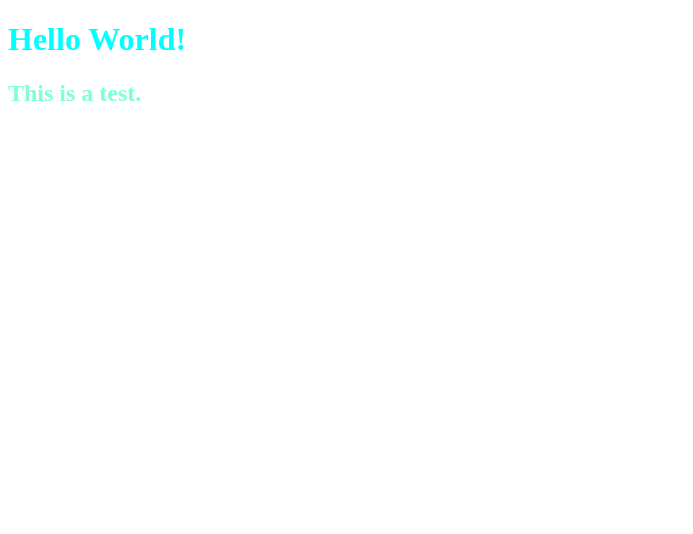
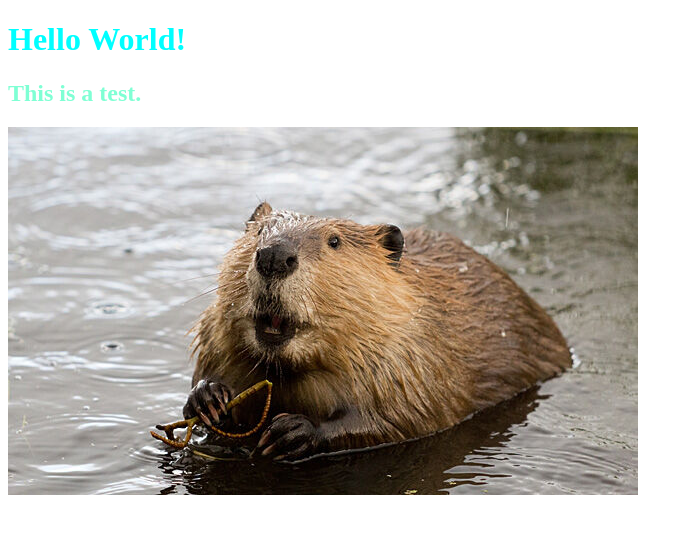
Before and after one commit to Camillaatek/WCT-CA1, a plain HTML site: page index.html in a window 1280 px wide. Shown: the whole page, without its empty margins (0-693 px from the left). Drawn offline with Linux system fonts and the light colour scheme.

Commit message:
Update index.html

```diff
--- a/index.html
+++ b/index.html
@@ -14,6 +14,6 @@
     <h2 style="color: aquamarine;">This is a test.
 
     </h2>
-
+    <img src="/images/bever-shutterstock-630+(1).jpg" alt="">
 </body>
 </html>
```
